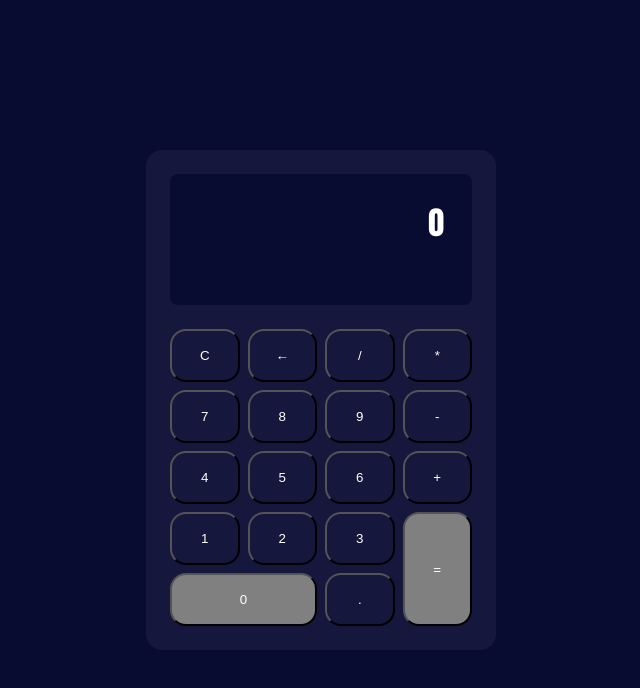
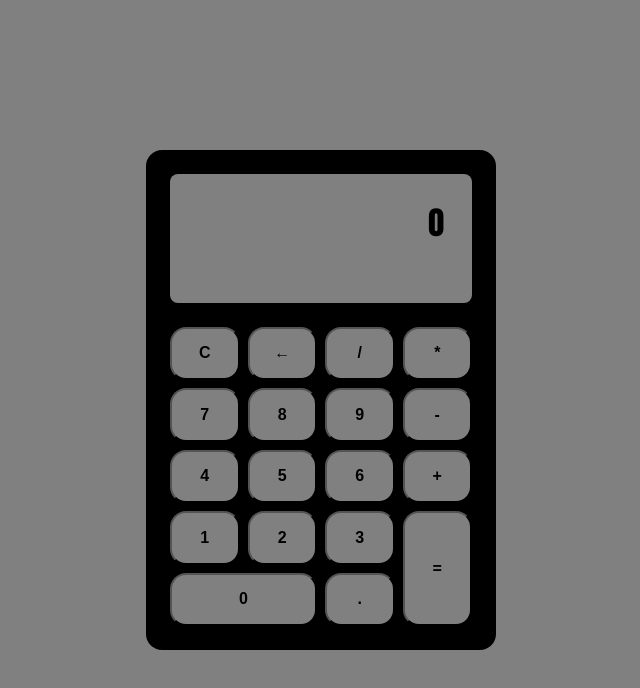
Before and after one commit to JeanpierMorales/Proyectos-js, a plain HTML site: page CALCULADORA/index.html in a window 1280 px wide. Shown: the whole page, without its empty margins (319-959 px from the left). Drawn offline with Linux system fonts and the light colour scheme.

Commit message:
Actualizar colores de calculadora a B/N

```diff
--- a/CALCULADORA/css/main.css
+++ b/CALCULADORA/css/main.css
@@ -6,13 +6,13 @@
 }
 body{
     min-height: 100vh;
-    background-color: #090c31;
+    background-color: grey;
     display: grid;
     place-items: center;
 }
 .calculator{
-  background-color: #15173c;
-  color: white;
+  background-color: #000;
+  color: #000;
   display: grid;
   grid-template-columns: repeat(4,1fr);
   width: 350px;
@@ -26,7 +26,7 @@ body{
 }
 .pantalla{
     grid-column: 1/-1;
-    background-color: #090c31;
+    background-color: grey;
     padding: 1.5rem;
     font-size: 2rem;
     text-align: right;
@@ -39,18 +39,20 @@ body{
     position: relative;
 }
 .btn{
-    background-color: #15173c;
-    color: white;
+    background-color: grey;
+    color: black;
     border: 1;
     padding: 1.5 rem, .5 rem;
     justify-content: center;
     align-items: center;
     border-radius: 1rem;
     cursor: pointer;
+    font-size: 1em;
+    font-weight: bold;
 
 }
 .btn:hover{
-    background-color: #090c31;
+    background-color: #d3d3d3;
 }
 #cero{
     grid-column: span 2 ;
```
